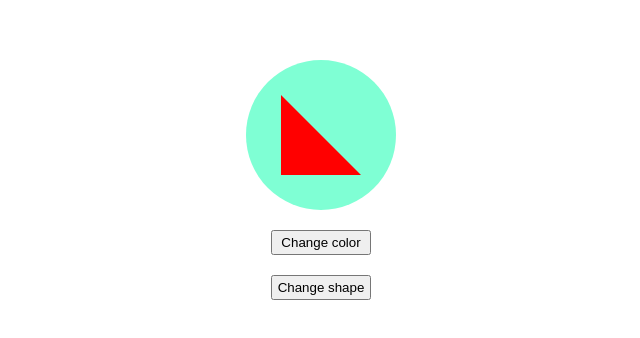
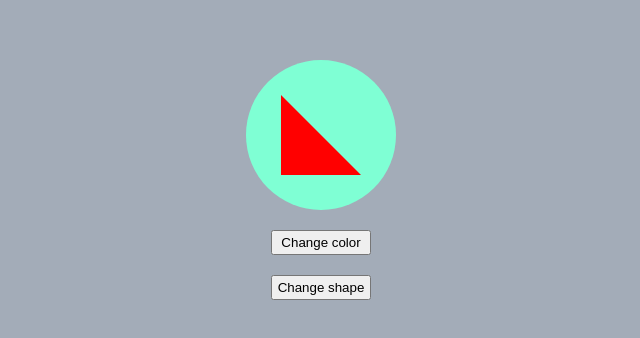
Before and after one commit to Amit848211/change-color, a plain HTML site: page index.html in a window 1280 px wide. Shown: the part 220-558 px from the top of the page, without its empty margins (319-959 px from the left). Drawn offline with Linux system fonts and the light colour scheme.

Commit message:
Update style.css

```diff
--- a/style.css
+++ b/style.css
@@ -2,6 +2,9 @@
     margin: 0;
     padding: 0;
     box-sizing: border-box;
+}
+body{
+    background-color:#A3ACB8;
 }
 .container{
     height: 100vh;
```
